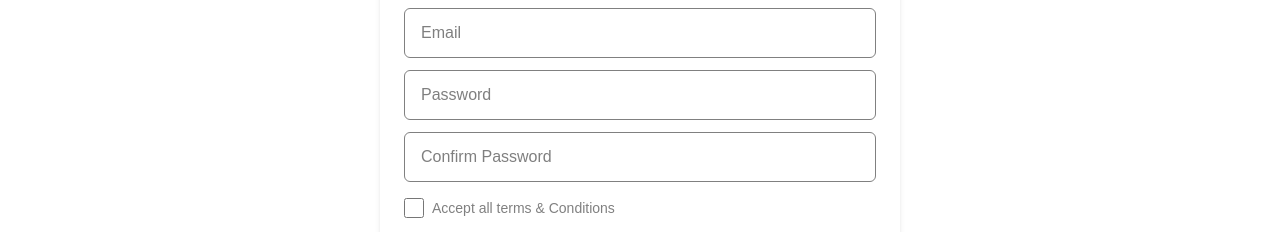
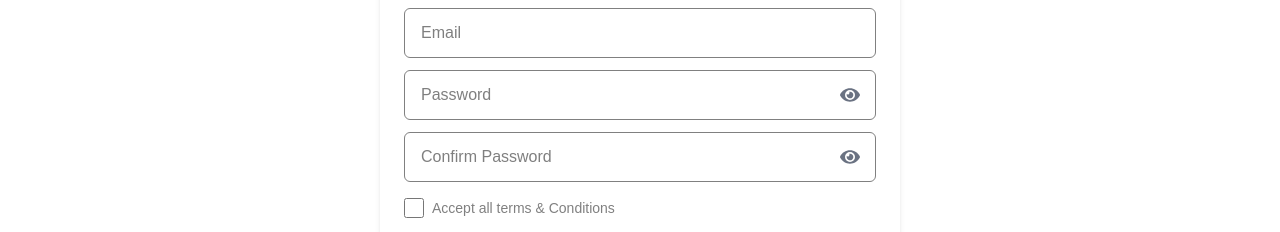
Before and after one commit to sagorcraft/Ecobazar, a React (Vite) app: page /registration in a window 1280 px wide. Shown: the part 461-693 px from the top of the page. Built offline with nearby package versions, Linux system fonts and the light colour scheme.

Commit message:
icon set

```diff
--- a/src/pages/Login.jsx
+++ b/src/pages/Login.jsx
@@ -1,13 +1,26 @@
-import React from 'react'
+import React, { useState } from 'react'
 import { Link } from 'react-router'
+import { FaEye } from "react-icons/fa";
+import { FaEyeSlash } from "react-icons/fa6";
 
 const Login = () => {
+  let [showPassword, setShowPassword] = useState(false)
   return (
     <div className='max-w-[520px] w-full bg-white p-6 shadow-md my-10 mx-auto rounded-md'>
       <h3 className='font-pop font-semibold text-[32px] text-center'>Sign In</h3>
       <form>
         <input type="email" placeholder='Email' className='w-full border border-[#808080] py-3 px-4 focus:outline-none focus:ring-2 focus:ring-blue-500 rounded-md mt-6 font-pop font-normal text-base' />
-        <input type="password" placeholder='Password' className='w-full border border-[#808080] py-3 px-4 focus:outline-none focus:ring-2 focus:ring-blue-500 rounded-md mt-3 font-pop font-normal text-base' />
+        <div className='relative mt-3'>
+          <input
+            type={showPassword ? "text" : "password"}
+            placeholder='Password'
+            className='w-full border border-[#808080] py-3 px-4 pr-12 focus:outline-none focus:ring-2 focus:ring-blue-500 rounded-md font-pop font-normal text-base'
+          />
+          <div className='absolute right-4 top-1/2 -translate-y-1/2 cursor-pointer text-gray-500 text-xl' onClick={() => setShowPassword(!showPassword)}>
+            {showPassword ? <FaEyeSlash /> : <FaEye />}
+          </div>
+        </div>
+
         <div className='flex justify-between my-4'>
           <div className='flex items-center'>
             <input type="checkbox" id='terms' className='mr-2 w-5 h-5' />
@@ -19,7 +32,7 @@ const Login = () => {
         </div>
         <button type='submit' className='w-full font-pop text-sm font-semibold bg-primary text-white py-3 rounded-full mt-5 hover:bg-green-500 transition-colors duration-300 cursor-pointer'>Login</button>
         <p className='text-center text-sm text-[#808080] mt-4 font-pop font-normal'>
-          Don’t have account?
+          Don’t have an account?
           <Link to="/registration" className='text-primary hover:underline pl-1 font-pop font-normal text-sm'>Register</Link>
         </p>
       </form>
--- a/src/pages/Registration.jsx
+++ b/src/pages/Registration.jsx
@@ -1,14 +1,38 @@
-import React from 'react'
+import React, { useState } from 'react'
 import { Link } from 'react-router'
+import { FaEye } from "react-icons/fa";
+import { FaEyeSlash } from "react-icons/fa6";
 
 const Registration = () => {
+  let [showPassword, setShowPassword] = useState(false)
+  let [confirmPassword, setConfirmPassword] = useState(false)
   return (
     <div className='max-w-[520px] w-full bg-white p-6 shadow-md my-10 mx-auto rounded-md'>
       <h3 className='font-pop font-semibold text-[32px] text-center'>Create Account</h3>
       <form>
         <input type="email" placeholder='Email' className='w-full border border-[#808080] py-3 px-4 focus:outline-none focus:ring-2 focus:ring-blue-500 rounded-md mt-6 font-pop font-normal text-base' />
-        <input type="password" placeholder='Password' className='w-full border border-[#808080] py-3 px-4 focus:outline-none focus:ring-2 focus:ring-blue-500 rounded-md mt-3 font-pop font-normal text-base' />
-        <input type="password" placeholder='Confirm Password' className='w-full border border-[#808080] py-3 px-4 focus:outline-none focus:ring-2 focus:ring-blue-500 rounded-md mt-3 font-pop font-normal text-base' />
+        <div className='relative mt-3'>
+          <input
+            type={showPassword ? "text" : "password"}
+            placeholder='Password'
+            className='w-full border border-[#808080] py-3 px-4 pr-12 focus:outline-none focus:ring-2 focus:ring-blue-500 rounded-md font-pop font-normal text-base'
+          />
+          <div className='absolute right-4 top-1/2 -translate-y-1/2 cursor-pointer text-gray-500 text-xl' onClick={() => setShowPassword(!showPassword)}>
+            {showPassword ? <FaEyeSlash /> : <FaEye />}
+          </div>
+        </div>
+
+        <div className='relative mt-3'>
+          <input
+            type={confirmPassword ? "text" : "password"}
+            placeholder='Confirm Password'
+            className='w-full border border-[#808080] py-3 px-4 pr-12 focus:outline-none focus:ring-2 focus:ring-blue-500 rounded-md font-pop font-normal text-base'
+          />
+          <div className='absolute right-4 top-1/2 -translate-y-1/2 cursor-pointer text-gray-500 text-xl' onClick={() => setConfirmPassword(!confirmPassword)}>
+            {confirmPassword ? <FaEyeSlash /> : <FaEye />}
+          </div>
+        </div>
+
         <div className='flex items-center mt-4'>
           <input type="checkbox" id='terms' className='mr-2 w-5 h-5' />
           <label htmlFor='terms' className='font-pop font-normal text-sm text-[#808080]'>Accept all terms & Conditions
```
